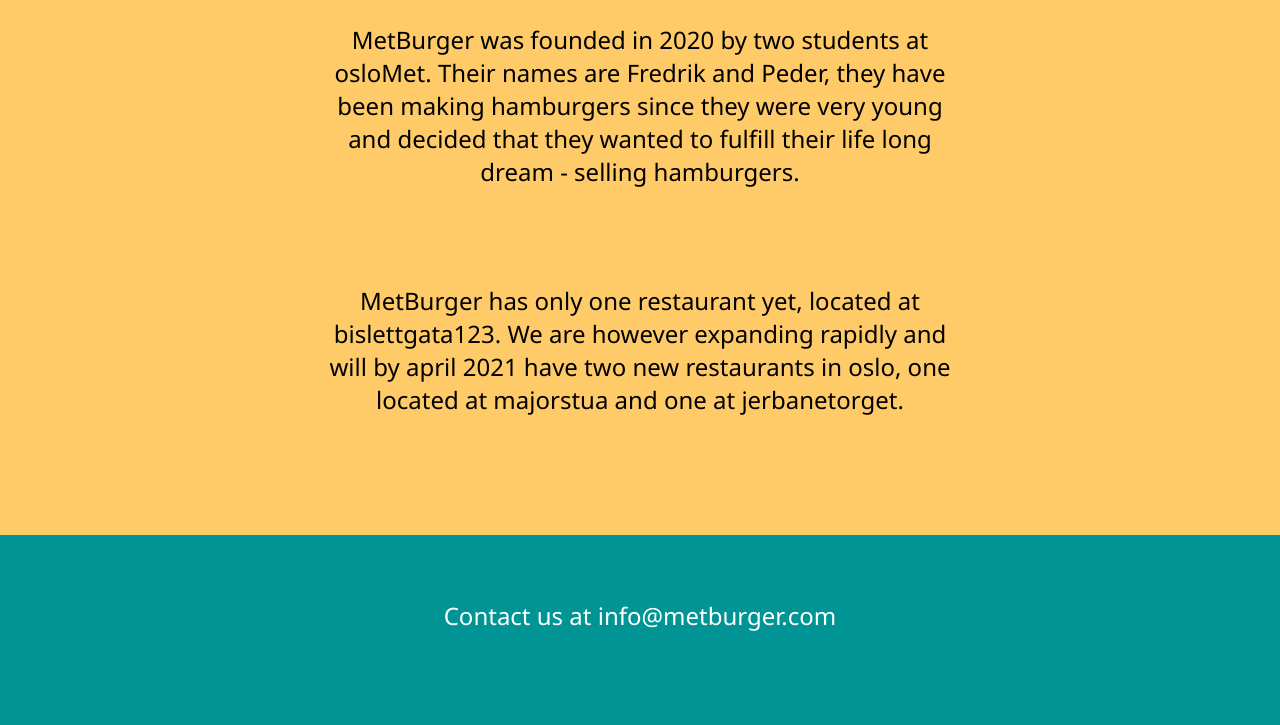
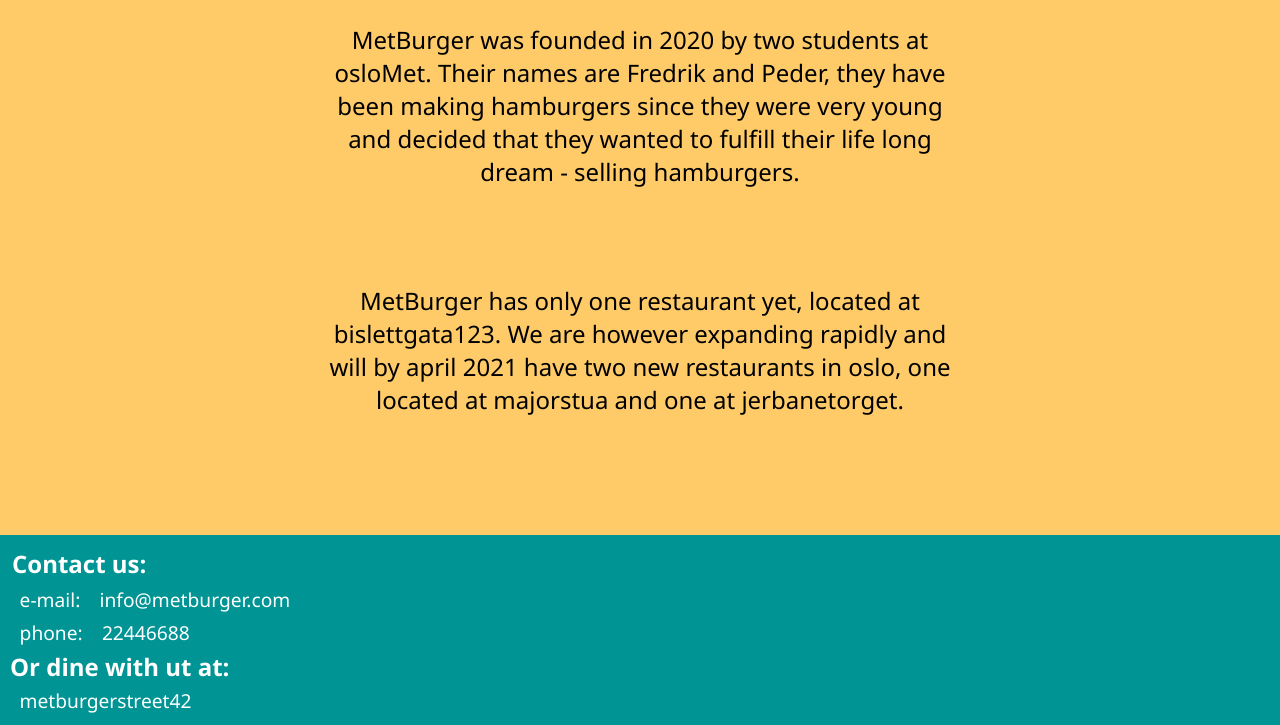
Before and after one commit to PederFosse/metBurger, a plain HTML site: page about.html in a window 1280 px wide. Shown: the part 105-830 px from the top of the page. Before the commit the page ends 800 px from the top, so only its background shows below. Drawn offline with Linux system fonts and the light colour scheme.

Commit message:
fixed contact-info

```diff
--- a/about.html
+++ b/about.html
@@ -33,7 +33,25 @@
             </div>
         </main>
         <footer>
-            <p>Contact us at info@metburger.com</p>
+            <table class="contact-us">
+                <tr class="contact-header">
+                    <th>Contact us:</th>
+                </tr>
+                <tr>
+                    <td class="contact-type">e-mail:</td>
+                    <td class="contact-info">info@metburger.com</td>
+                </tr>
+                <tr>
+                    <td class="contact-type">phone: </td>
+                    <td class="contact-info">22446688</td>
+                </tr>
+                <tr>
+                    <th class="contact-header">Or dine with ut at: </th>
+                </tr>
+                <tr>
+                    <td class="contact-info">metburgerstreet42</td>
+                </tr>
+            </table>
         </footer>
     </body>
 </html>
--- a/style/style.css
+++ b/style/style.css
@@ -62,7 +62,7 @@ header {
 /* Main page */
 
 main {
-    height: 70vh;
+    min-height: 70vh;
     overflow: hidden;
     background-color: #ffcb69;
 }
@@ -74,6 +74,7 @@ main {
 }
 
 .landing-name {
+
     display: flex;
     flex-direction: column;
     justify-content: center;
@@ -83,7 +84,6 @@ main {
 .reservation {
     text-align: center;
     height: 50%;
-    margin-top: 5vh;
 }
 
 .reservation-header {
@@ -108,18 +108,32 @@ main {
 
 /* Footer */
  footer {
-     height: 20vh;
      background-color: #019494;
      color: white;
      font-size: 1.5em;
      text-align: center;
+     overflow: hidden;
  }
 
- footer p {
-     display: block;
-     position: relative;
-     top: 40%;
+ .contact-us {
+    min-height: 18vh;
+    padding: 1vh;
  }
+
+ .contact-header {
+     float: left;
+ }
+
+ .contact-type, .contact-info {
+     font-size: 0.8em;
+     float: left;
+     padding: 0.1em 0.5em;
+ }
+
+ .contact-info {
+     float: left;
+ }
+
 
  /* Menu */
 
@@ -168,7 +182,7 @@ main {
     header {
         text-align: center;
         flex-direction: column;
-        height: 30vh;
+        height: 150px;
         font-size: 1.8em;
     }
 
```
Also changed, not shown: index.html (+19 -1 lines), menu.html (+19 -1 lines).
